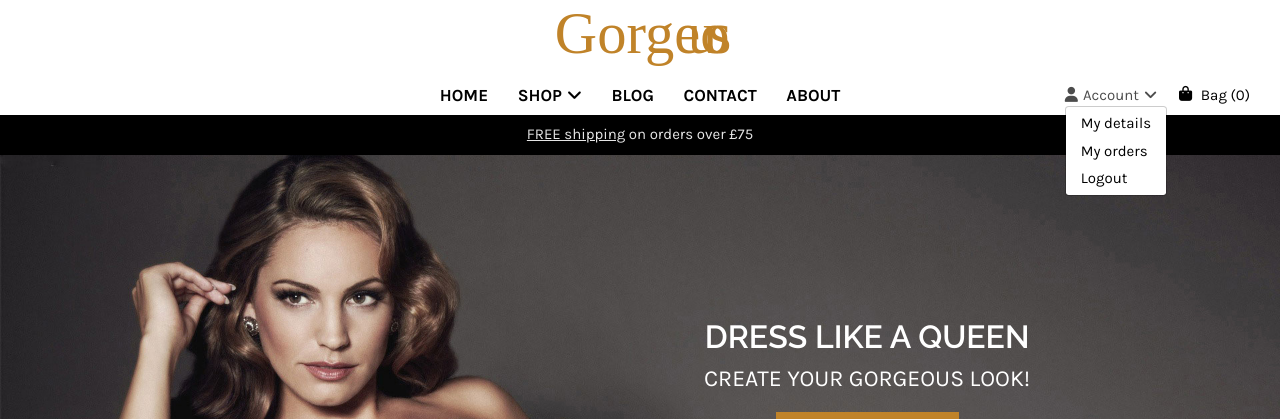
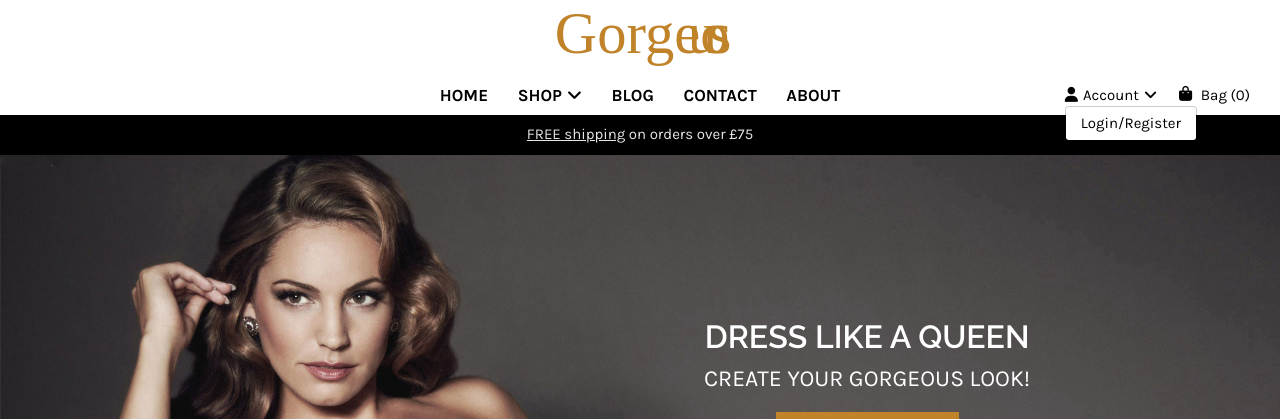
Before and after one commit to tatjanakolhapure/gorgeous-online-shop, a Django app: page / in a window 1280 px wide, after a click on "Account". Shown: the top 419 px of the page. Run offline with Django 3.2, Linux system fonts and the light colour scheme; some libraries are stand-ins or nearby versions.

Commit message:
update links and show different account menu if user is logged in or logged out

```diff
--- a/templates/base.html
+++ b/templates/base.html
@@ -23,16 +23,21 @@
             <div id="main-menu">
                 <ul class="navbar-nav">
                     <li class="nav-item">
-                        <a class="nav-link" href="/">Home</a>
+                        <a class="nav-link" href="{% url 'home' %}">Home</a>
                     </li>
                     <li class="nav-item dropdown dropdown--account">
-                        <a class="nav-link dropdown-toggle" href="#" id="shop-menu" data-toggle="dropdown" aria-haspopup="true" aria-expanded="false">
+                        <div class="nav-link dropdown-toggle" id="account-menu" data-toggle="dropdown" aria-haspopup="true" aria-expanded="false">
                             Account<i class="fa fa-angle-down" aria-hidden="true"></i>
-                        </a>
-                        <div class="dropdown-menu" aria-labelledby="shop-menu">
-                            <a class="dropdown-item" href="#">My details</a>
-                            <a class="dropdown-item" href="#">My orders</a>
-                            <a class="dropdown-item" href="#">Logout</a>
+                        </div>
+                        <div class="dropdown-menu" aria-labelledby="account-menu">
+                            {% if not user.is_authenticated %}
+                                <a class="dropdown-item login-mobile" href="{% url 'login' %}">Login/Register</a>
+                            {% endif %}
+                            {% if user.is_authenticated %}
+                                <a class="dropdown-item" href="{% url 'account' %}">My details</a>
+                                <a class="dropdown-item" href="#">My orders</a>
+                                <a class="dropdown-item" href="{% url 'logout' %}">Logout</a>
+                            {% endif %}
                         </div>
                     </li>
                     <li class="nav-item dropdown dropdown--shop">
@@ -61,13 +66,18 @@
             <div id="main-menu-icons">
                 <div class="icon-container icon-container--account">
                     <div class="dropdown">
-                        <a class="dropdown-toggle" href="#" role="button" id="account-menu" data-toggle="dropdown" aria-haspopup="true" aria-expanded="false">
+                        <div class="dropdown-toggle" role="button" id="account-menu" data-toggle="dropdown" aria-haspopup="true" aria-expanded="false">
                             <i class="fa fa-user" aria-hidden="true"></i><span class="icon-name--hide">Account</span><i class="fa fa-angle-down" aria-hidden="true"></i>
-                        </a>
+                        </div>
                         <div class="dropdown-menu" aria-labelledby="account-menu">
-                            <a class="dropdown-item" href="#">My details</a>
-                            <a class="dropdown-item" href="#">My orders</a>
-                            <a class="dropdown-item" href="#">Logout</a>
+                            {% if not user.is_authenticated %}
+                                <a class="dropdown-item" href="{% url 'login' %}">Login/Register</a>
+                            {% endif %}
+                            {% if user.is_authenticated %}
+                                <a class="dropdown-item" href="{% url 'account' %}">My details</a>
+                                <a class="dropdown-item" href="#">My orders</a>
+                                <a class="dropdown-item" href="{% url 'logout' %}">Logout</a>
+                            {% endif %}
                         </div>
                     </div>
                 </div>
```
